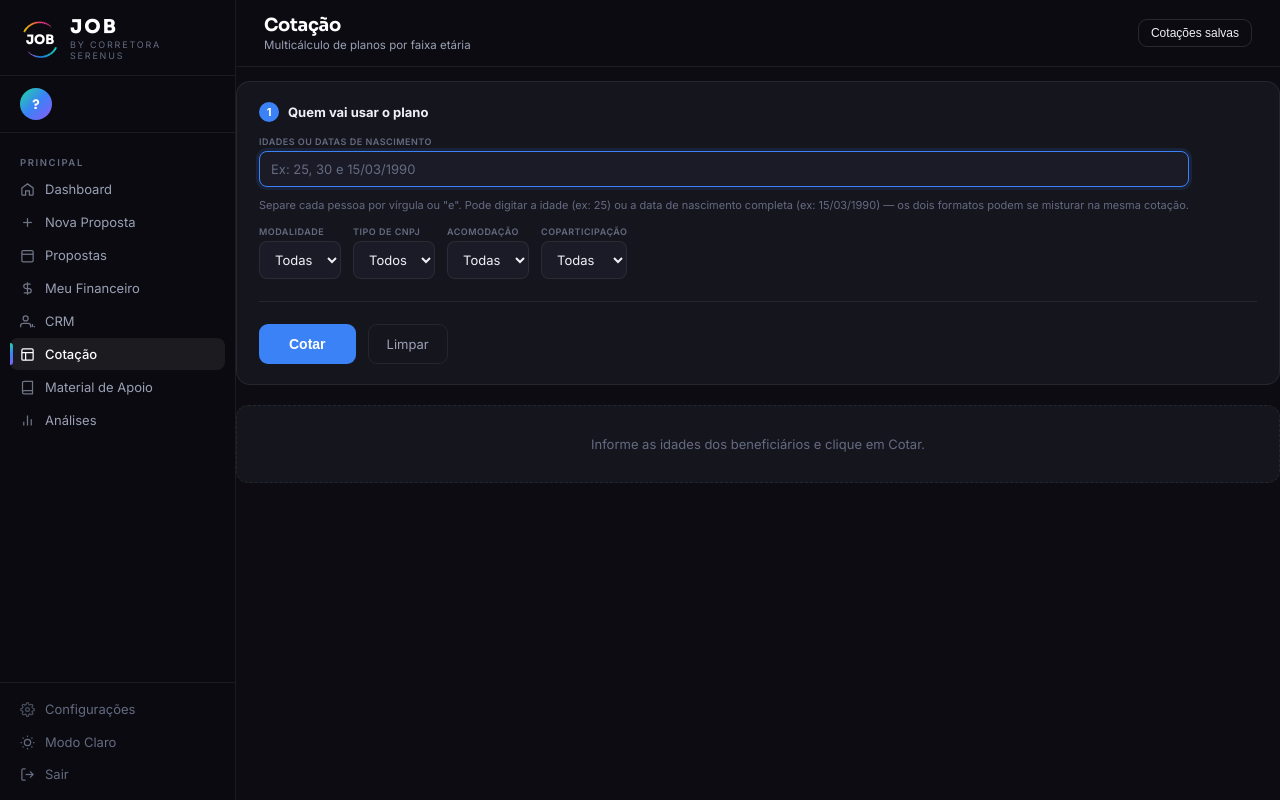
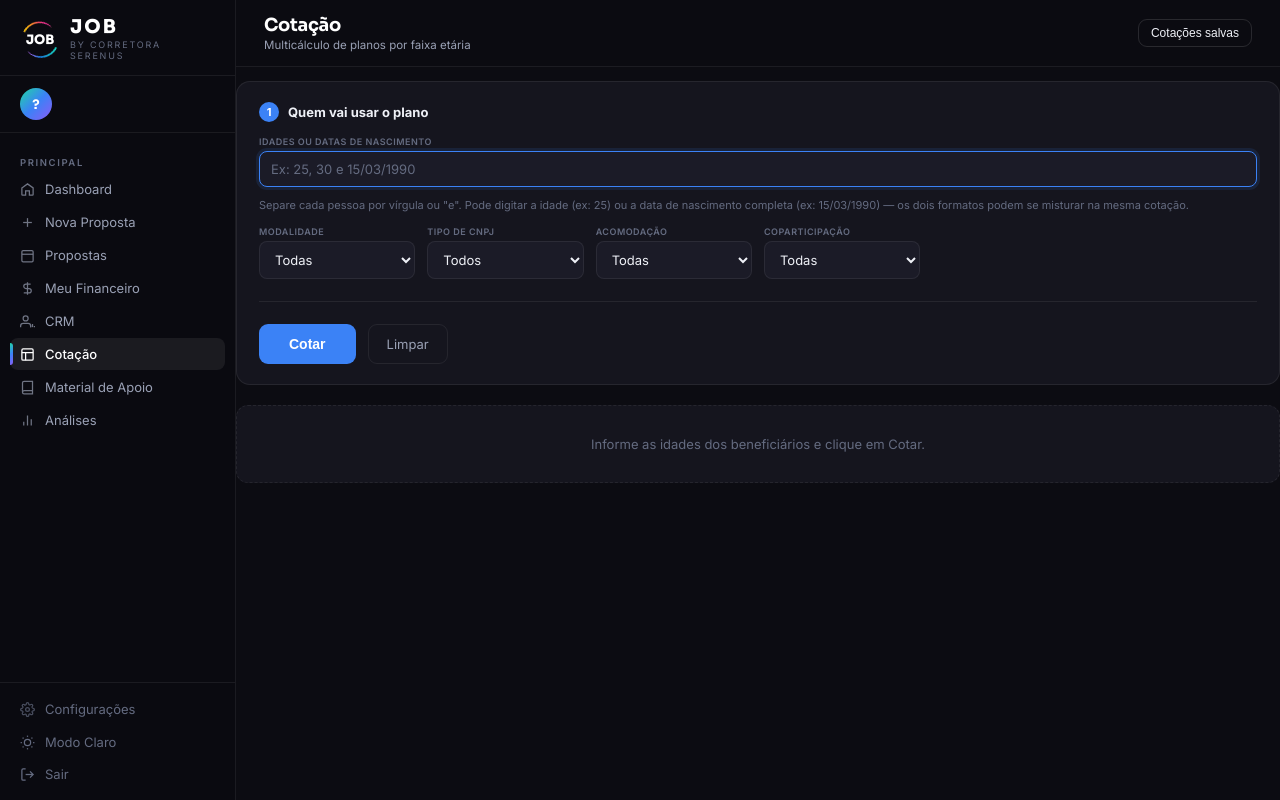
Before and after one commit to gsant1999/job-serenus, a Flask app: template templates/cotacao.html in a window 1280 px wide. Run offline with Flask 3, Linux system fonts and the light colour scheme; the template is opened without the code that fills it, so the values that code supplies are empty; some libraries are stand-ins or nearby versions.

Commit message:
fix(cotacao): campo de idades ocupava a linha toda, empurrando Modalidade sozinho pra direita
Causa: .fg2 sem largura definida em flex row deixava o input (width:100% global) esticar livre. Trocado pra CSS grid com o campo de idades ocupando a linha inteira e os demais filtros (modalidade/cnpj/acomodacao/coparticipacao) alinhados juntos embaixo, em colunas parelhas.

Co-Authored-By: Claude Sonnet 5 <noreply@anthropic.com>

```diff
--- a/templates/cotacao.html
+++ b/templates/cotacao.html
@@ -33,11 +33,12 @@
   .cot-sec-tit .num { display:inline-flex; align-items:center; justify-content:center; width:20px; height:20px; border-radius:50%; background:var(--azul); color:#fff; font-size:11px; font-weight:700; flex-shrink:0; }
   .cot-sec-tit .hint { text-transform:none; letter-spacing:0; color:var(--cinza-2); font-weight:400; font-size:12px; }
   .cot-row { display:flex; gap:12px; flex-wrap:wrap; align-items:flex-end; }
-  .fg2 { display:flex; flex-direction:column; gap:4px; }
+  .cot-grid { display:grid; grid-template-columns:repeat(auto-fit,minmax(150px,1fr)); gap:12px; align-items:end; }
+  .cot-grid .fg2.wide { grid-column:1 / -1; }
+  .fg2 { display:flex; flex-direction:column; gap:4px; min-width:0; }
   .fg2 label { font-size:9px; text-transform:uppercase; letter-spacing:.5px; color:var(--cinza-2); font-weight:600; }
-  .fg2 input, .fg2 select { background:var(--panel-2); border:1px solid var(--borda); border-radius:8px; padding:9px 11px; color:var(--texto); font-size:13px; outline:none; }
+  .fg2 input, .fg2 select { background:var(--panel-2); border:1px solid var(--borda); border-radius:8px; padding:9px 11px; color:var(--texto); font-size:13px; outline:none; width:100%; }
   .fg2 input:focus, .fg2 select:focus { border-color:var(--azul); }
-  .fg2 input.idades { min-width:250px; }
   .cot-ajuda { font-size:11px; color:var(--cinza-2); margin-top:6px; line-height:1.5; }
   .ops-grid { display:grid; grid-template-columns:repeat(auto-fill,minmax(116px,1fr)); gap:10px; }
   .op-card { position:relative; cursor:pointer; display:block; }
@@ -79,8 +80,8 @@
 
   <div class="cot-sec">
     <div class="cot-sec-tit"><span class="num">1</span> Quem vai usar o plano</div>
-    <div class="cot-row">
-      <div class="fg2"><label>Idades ou datas de nascimento</label>
+    <div class="cot-grid">
+      <div class="fg2 wide"><label>Idades ou datas de nascimento</label>
         <input class="idades" type="text" name="idades" value="{{ idades_txt }}" placeholder="Ex: 25, 30 e 15/03/1990" autocomplete="off" autofocus>
         <div class="cot-ajuda">Separe cada pessoa por vírgula ou "e". Pode digitar a idade (ex: 25) ou a data de nascimento completa (ex: 15/03/1990) — os dois formatos podem se misturar na mesma cotação.</div>
       </div>
```
